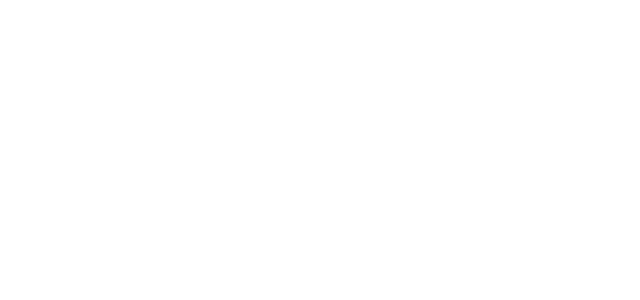
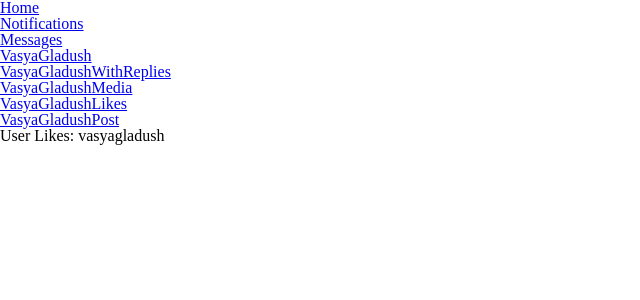
Before and after one commit to attech-org/zedb, a React (Create React App) app: page /vasyagladush/likes in a window 1280 px wide. Before the commit this address had no page. Shown: the top 300 px of the page, without its empty margins (0-640 px from the left). Built offline with nearby package versions, Linux system fonts and the light colour scheme.

Commit message:
Added New Page Routes

```diff
--- a/src/App.tsx
+++ b/src/App.tsx
@@ -1,9 +1,16 @@
-import { Route, Routes } from "react-router-dom";
-import { Homepage } from "./pages/Homepage";
+import { Link, Route, Routes } from "react-router-dom";
+import { HomePage } from "./pages/HomePage";
 import { Aboutpage } from "./pages/Aboutpage";
 import { Blogpage } from "./pages/Blogpage";
 import LoginPage from "./pages/LoginPage";
 import SignUpPage from "./pages/SignUpPage";
+import { NotificationsPage } from "./pages/NotificationsPage";
+import { MessagesPage } from "./pages/MessagesPage";
+import { UserWithRepliesPage } from "./pages/UserWithRepliesPage";
+import { UserPostPage } from "./pages/UserPostPage";
+import { UserLikesPage } from "./pages/UserLikesPage";
+import { UserMediaPage } from "./pages/UserMediaPage";
+import { UserPage } from "./pages/UserPage";
 
 const App = () => {
   // const dispatch = useDispatch();
@@ -17,12 +24,32 @@
 
   return (
     <>
+      <Link to='/home'>Home</Link>
+      <br />
+      <Link to='/notifications'>Notifications</Link>
+      <br />
+      <Link to='/messages'>Messages</Link>
+      <br />
+      <Link to='/vasyagladush'>VasyaGladush</Link>
+      <br />
+      <Link to='/vasyagladush/with_replies'>VasyaGladushWithReplies</Link>
+      <br />
+      <Link to='/vasyagladush/media'>VasyaGladushMedia</Link>
+      <br />
+      <Link to='/vasyagladush/likes'>VasyaGladushLikes</Link>
+      <br />
+      <Link to='/vasyagladush/post/uuid'>VasyaGladushPost</Link>
+      <br />
+
       <Routes>
-        <Route path="/" element={<Homepage />} />
-        <Route path="/login" element={<LoginPage />} />
-        <Route path="/register" element={<SignUpPage />} />
-        <Route path="/about" element={<Aboutpage />} />
-        <Route path="/blog" element={<Blogpage />} />
+        <Route path="/home" element={<HomePage />} />
+        <Route path="/notifications" element={<NotificationsPage />} />
+        <Route path="/messages" element={<MessagesPage />} />
+        <Route path="/:username" element={<UserPage />} />
+        <Route path="/:username/with_replies" element={<UserWithRepliesPage />} />
+        <Route path="/:username/media" element={<UserMediaPage />} />
+        <Route path="/:username/likes" element={<UserLikesPage />} />
+        <Route path="/:username/post/:postId" element={<UserPostPage />} />
       </Routes>
     </>
   );
--- a/src/pages/Homepage.tsx
+++ b/src/pages/Homepage.tsx
@@ -9,7 +9,7 @@
   font-weight: bold;
 `
 
-const Homepage = () => {
+const HomePage = () => {
   return (
     <div>
       <header>
@@ -18,9 +18,9 @@
           <Link to="/register">Register</Link>
         </nav>
       </header>
-      <h1>Homepage</h1>
+      <h1>HomePage</h1>
     </div>
   );
 };
 
-export { Homepage };
+export { HomePage };
--- /dev/null
+++ b/src/pages/MessagesPage.tsx
@@ -0,0 +1,10 @@
+import { Link } from "react-router-dom";
+import styled from "styled-components";
+
+const MessagesPage = () => {
+  return (
+      <h1>Messages</h1>
+  );
+};
+
+export { MessagesPage };
--- /dev/null
+++ b/src/pages/NotificationsPage.tsx
@@ -0,0 +1,10 @@
+import { Link } from "react-router-dom";
+import styled from "styled-components";
+
+const NotificationsPage = () => {
+  return (
+      <h1>Notifications</h1>
+  );
+};
+
+export { NotificationsPage };
--- /dev/null
+++ b/src/pages/UserLikesPage.tsx
@@ -0,0 +1,11 @@
+import { Link, useParams } from "react-router-dom";
+import styled from "styled-components";
+
+const UserLikesPage = () => {
+  const { username } = useParams();
+  return (
+      <h1>User Likes: {username}</h1>
+  );
+};
+
+export { UserLikesPage };
--- /dev/null
+++ b/src/pages/UserMediaPage.tsx
@@ -0,0 +1,11 @@
+import { Link, useParams } from "react-router-dom";
+import styled from "styled-components";
+
+const UserMediaPage = () => {
+  const { username } = useParams();
+  return (
+      <h1>User Media: {username}</h1>
+  );
+};
+
+export { UserMediaPage };
--- /dev/null
+++ b/src/pages/UserPage.tsx
@@ -0,0 +1,11 @@
+import { Link, useParams } from "react-router-dom";
+import styled from "styled-components";
+
+const UserPage = () => {
+  const { username } = useParams();
+  return (
+      <h1>User: {username}</h1>
+  );
+};
+
+export { UserPage };
--- /dev/null
+++ b/src/pages/UserPostPage.tsx
@@ -0,0 +1,11 @@
+import { Link, useParams } from "react-router-dom";
+import styled from "styled-components";
+
+const UserPostPage = () => {
+  const { username, postId } = useParams();
+  return (
+      <h1>{username}'s post: {postId}</h1>
+  );
+};
+
+export { UserPostPage };
--- /dev/null
+++ b/src/pages/UserWithRepliesPage.tsx
@@ -0,0 +1,11 @@
+import { Link, useParams } from "react-router-dom";
+import styled from "styled-components";
+
+const UserWithRepliesPage = () => {
+  const { username } = useParams();
+  return (
+      <h1>User with Replies: {username}</h1>
+  );
+};
+
+export { UserWithRepliesPage };
```
